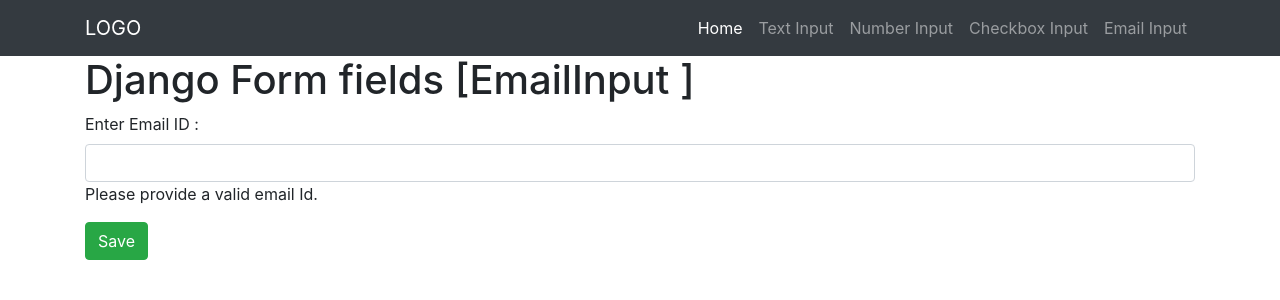
After one commit to pranalikambli/django_form_fields, a Django app: page /email_input/ in a window 1280 px wide. The commit adds this page. Shown: the top 300 px of the page. Run offline with Django 3.2, Linux system fonts and the light colour scheme; some libraries are stand-ins or nearby versions.

Commit message:
emailfield example added

```diff
--- a/app/forms.py
+++ b/app/forms.py
@@ -5,24 +5,24 @@ from django.forms import CharField, EmailField, MultiValueField
 # creating a form
 class FieldForm(forms.Form):
     name = forms.CharField(label='Enter Name', label_suffix=" : ", min_length=5, max_length=50,
-                           empty_value='', required=False,
+                           required=False, disabled=False, strip=True,
                            widget=forms.TextInput(attrs={'class': 'form-control'}),
                            help_text="Name length should be 50 character.",
-                           error_messages={'required': "Please Enter your Name"}, disabled=False, strip=True)
-    slug = forms.SlugField(label='Enter slug', label_suffix=" : ", empty_value='', required=False,
+                           error_messages={'required': "Please Enter your Name"})
+    slug = forms.SlugField(label='Enter slug', label_suffix=" : ", required=False,
                            widget=forms.TextInput(attrs={'class': 'form-control'}),
-                           help_text="Enter a valid “slug” consisting of letters, numbers, underscores or hyphens.",
+                           help_text="Enter a valid slug consisting of letters, numbers, underscores or hyphens.",
                            error_messages={'required': "Please Enter slug"}, disabled=False)
     post_update = forms.DurationField(label='Enter post update duration', label_suffix=" : ",
                                       required=False, widget=forms.TextInput(attrs={'class': 'form-control'}),
                                       help_text="Duration format should be(45:15:10)",
                                       error_messages={'required': "Please enter post update duration"}, disabled=False)
-    loopback = forms.GenericIPAddressField(label='Enter Loopback IP Address', label_suffix=" : ", empty_value="",
+    loopback = forms.GenericIPAddressField(label='Enter Loopback IP Address', label_suffix=" : ",
                                            required=True, widget=forms.TextInput(attrs={'class': 'form-control'}),
                                            help_text="Loopback IP Address format should be(100.10.0.1)",
                                            protocol='IPv4', unpack_ipv4=False, disabled=False,
                                            error_messages={'required': "Please enter Loopback IP Address"})
-    regex = forms.RegexField(label='Enter Regex', label_suffix=" : ", empty_value="", min_length=5, max_length=10,
+    regex = forms.RegexField(label='Enter Regex', label_suffix=" : ", min_length=5, max_length=10,
                              regex=r'^[a-zA-Z0-9]+$',
                              required=True, widget=forms.TextInput(attrs={'class': 'form-control'}),
                              help_text="Regex format should be[a-z, A-Z, 0-9]", disabled=False,
@@ -55,3 +55,17 @@ class NumberFieldForm(forms.Form):
                                         "Also that there are no more than 4 digits in total.",
                               disabled = False,
                               error_messages={'required': "Please Enter Fees amount."})
+
+class CheckBoxInputForm(forms.Form):
+    is_valid = forms.BooleanField(label='Is Valid', label_suffix = " : ",
+                                  required = True,  disabled = False,
+                                  widget=forms.widgets.CheckboxInput(attrs={'class': 'checkbox-inline'}),
+                                  help_text = "Please check the box as this field is required.",
+                                  error_messages = {'required':"Please check the box"})
+
+class EmailInputForm(forms.Form):
+    email= forms.EmailField(label='Enter Email ID', label_suffix = " : ",
+                                  required = True,  disabled = False,
+                                  widget=forms.EmailInput(attrs={'class': 'form-control'}),
+                                  help_text = "Please provide a valid email Id.",
+                                  error_messages = {'required':"Please provide valid email."})
--- a/app/templates/base.html
+++ b/app/templates/base.html
@@ -37,6 +37,10 @@
             <a class="nav-link" href="{% url 'number_input' %}">Number Input</a>
           </li>
           <li class="nav-item">
+            <a class="nav-link" href="{% url 'checkbox_input' %}">Checkbox Input</a>
+          </li>
+          <li class="nav-item">
+            <a class="nav-link" href="{% url 'email_input' %}">Email Input</a>
           </li>
         </ul>
       </div>
--- /dev/null
+++ b/app/templates/email_input.html
@@ -0,0 +1,9 @@
+{% extends 'base.html' %}
+{% block content %}
+  <h1>Django Form fields [EmailInput ]</h1>
+  <form method="post" novalidate>
+    {% csrf_token %}
+    {{ form.as_p }}
+    <button type="submit" class="btn btn-success">Save</button>
+  </form>
+{% endblock %}
--- a/app/urls.py
+++ b/app/urls.py
@@ -5,4 +5,6 @@ from . import views
 urlpatterns = [
     path('text_input/', views.TextInputViews.as_view(), name="text_input"),
     path('number_input/', views.NumberInputViews.as_view(), name="number_input"),
+    path('checkbox_input/', views.CheckBoxInputViews.as_view(), name="checkbox_input"),
+    path('email_input/', views.EmailInputViews.as_view(), name="email_input"),
 ]
--- a/app/views.py
+++ b/app/views.py
@@ -1,6 +1,6 @@
 from django.views.generic import FormView
 
-from .forms import FieldForm, NumberFieldForm
+from .forms import FieldForm, NumberFieldForm, CheckBoxInputForm, EmailInputForm
 
 
 class TextInputViews(FormView):
@@ -13,3 +13,15 @@ class NumberInputViews(FormView):
     template_name = 'number_input.html'
     form_class = NumberFieldForm
     success_url = "/number_input"
+
+
+class CheckBoxInputViews(FormView):
+    template_name = 'checkbox_input.html'
+    form_class = CheckBoxInputForm
+    success_url = "/checkbox_input"
+
+
+class EmailInputViews(FormView):
+    template_name = 'email_input.html'
+    form_class = EmailInputForm
+    success_url = "/email_input"
```
Also changed, not shown: app/templates/checkbox_input.html (added, +9 -0 lines), app/templates/number_input.html (added, +9 -0 lines).
